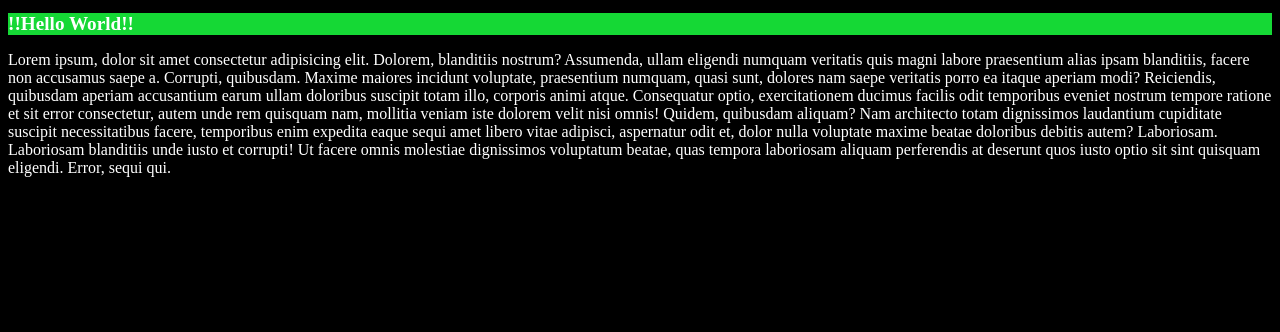
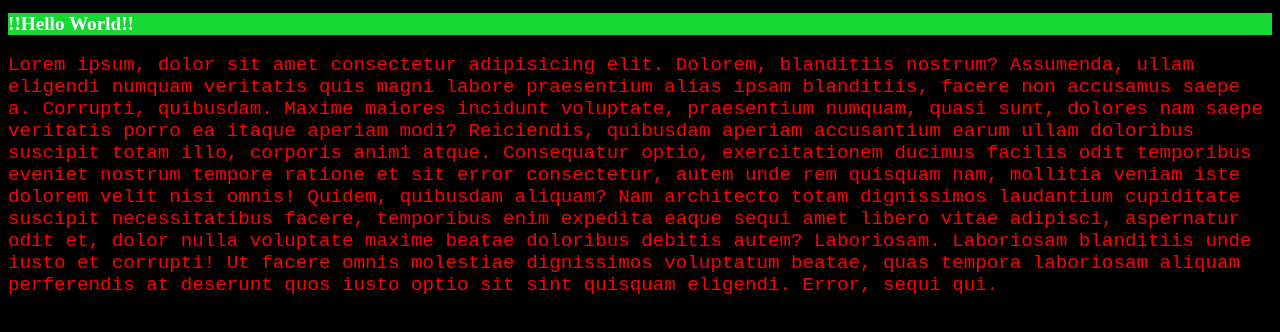
Before and after one commit to newCoderMustak/firstLocalRepo, a plain HTML site: page index.html in a window 1280 px wide. Drawn offline with Linux system fonts and the light colour scheme.

Commit message:
added paragraph color

```diff
--- a/style.css
+++ b/style.css
@@ -6,3 +6,8 @@ h1{
     font-size: larger;
     background-color: rgb(21, 216, 53);
 }
+p{
+    color: red;
+    font-size: larger;
+    font-family: 'Courier New', Courier, monospace;
+}
```
